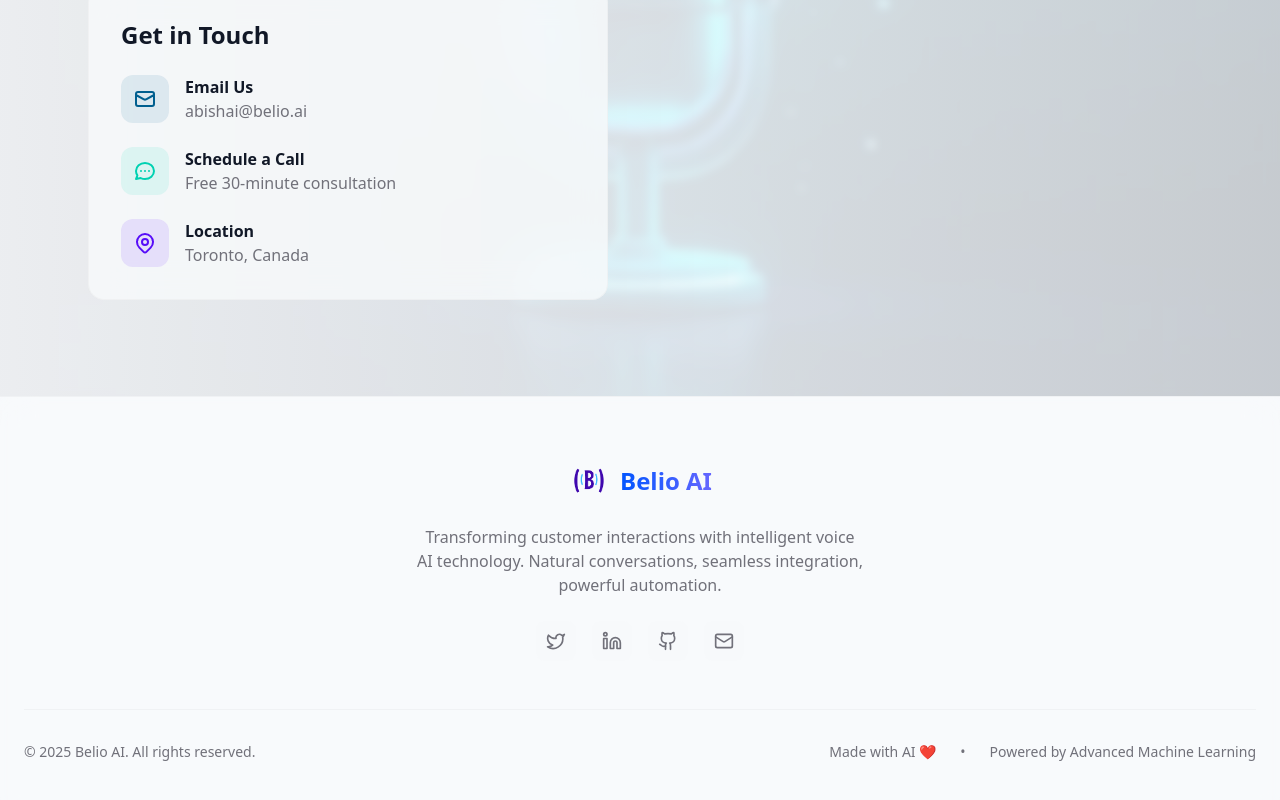
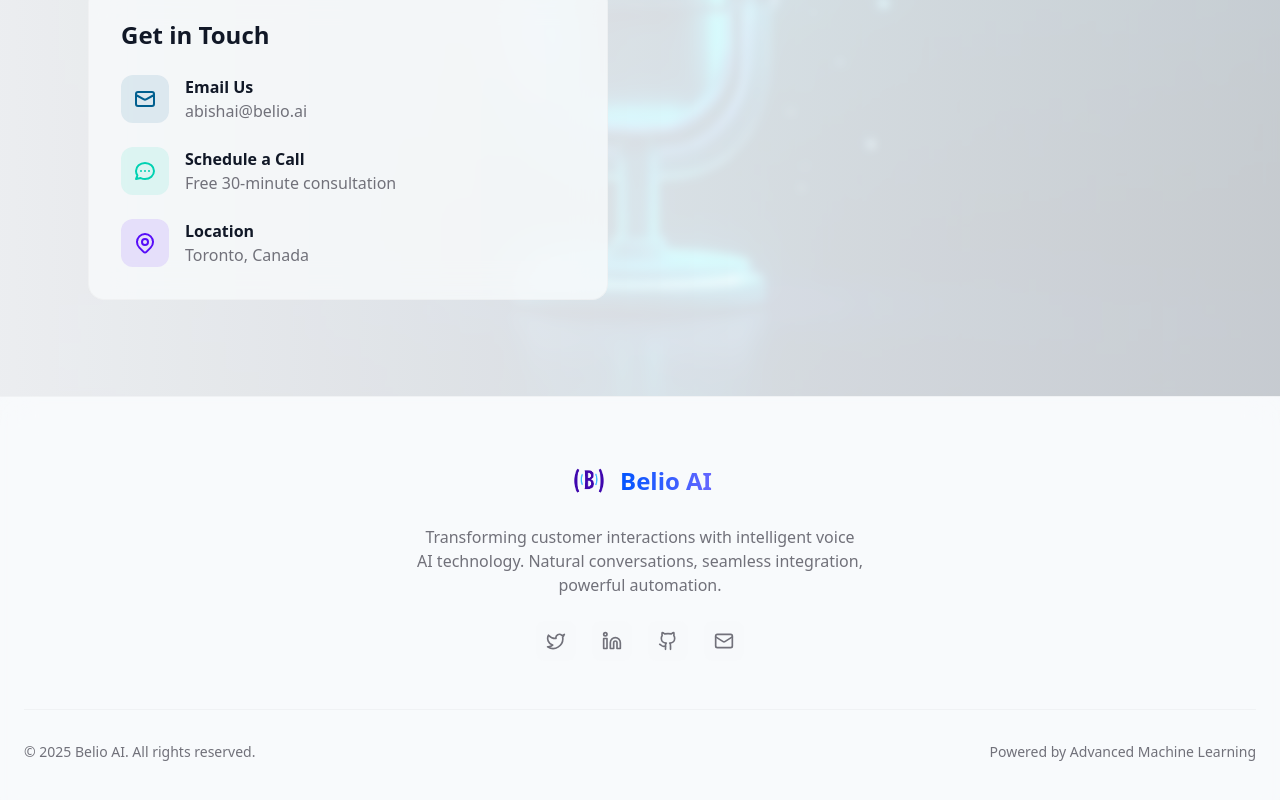
Before and after one commit to nihkilkulli-cell/belio-ai-landing, a React (Vite) app: page / in a window 1280 px wide. Shown: the part 4647-5447 px from the top of the page. Built offline with nearby package versions, Linux system fonts and the light colour scheme.

Commit message:
Delete "Made with AI" text
Deleted the "Made with AI ❤️" text from the footer.

```diff
--- a/src/components/Footer.tsx
+++ b/src/components/Footer.tsx
@@ -52,8 +52,6 @@ const Footer = () => {
           </p>
 
           <div className="flex items-center gap-6 text-sm text-muted-foreground">
-            <span>Made with AI ❤️</span>
-            <span>•</span>
             <span>Powered by Advanced Machine Learning</span>
           </div>
         </div>
```
